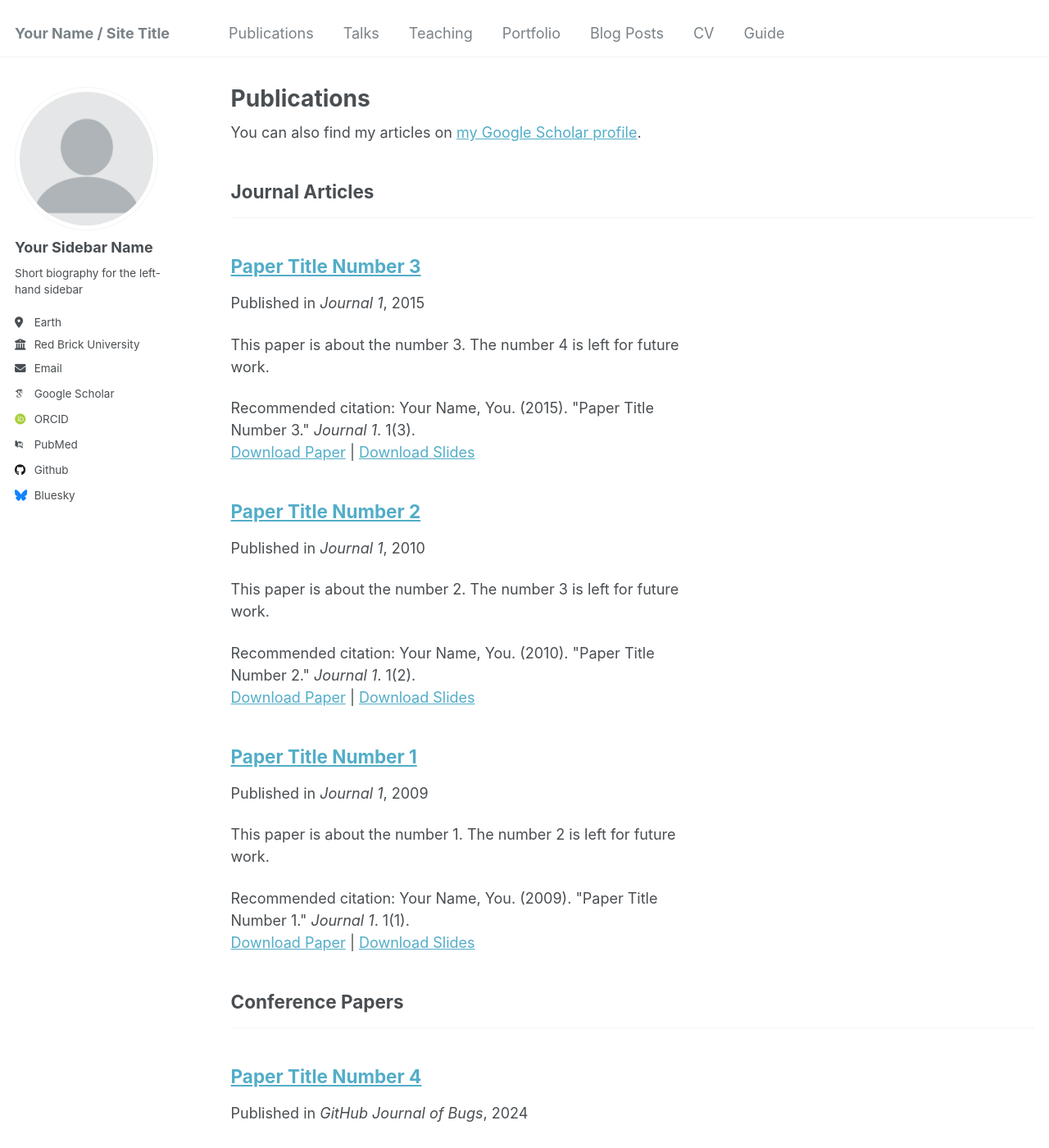
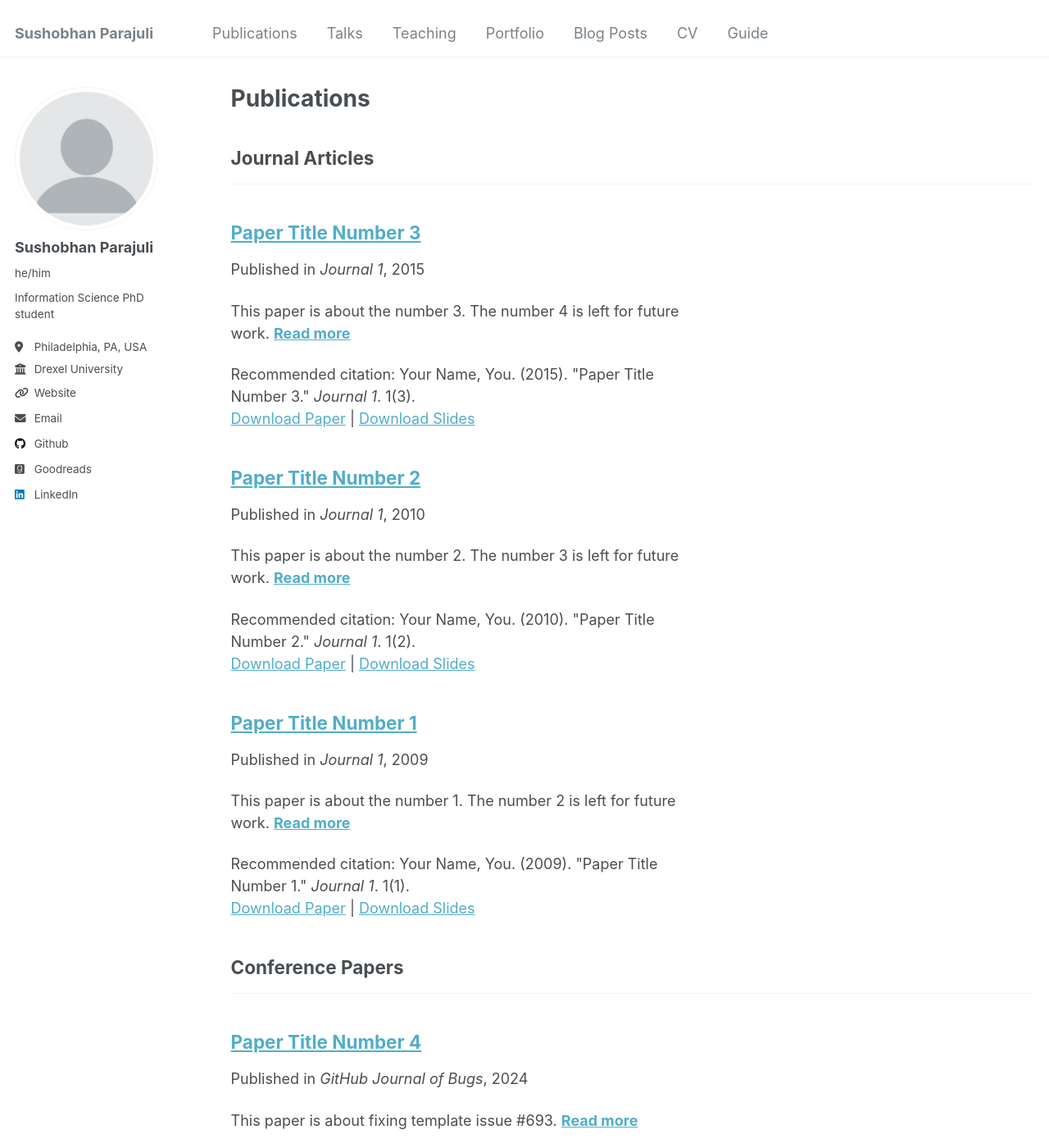
Before and after one commit to sushobhan2024/sushobhan2024.github.io, a Jekyll site: the page built from _pages/publications.html, in a window 1280 px wide and 1400 px high. Shown: the whole window at 82% size. Built offline with Jekyll 4.4.1, drawn with Linux system fonts in a browser that asks for light colours; some web fonts are replaced; some of the changed text lies outside the part shown.

Commit message:
Update _config.yml

```diff
--- a/_config.yml
+++ b/_config.yml
@@ -8,11 +8,11 @@
 
 # Basic Site Settings
 locale                   : "en-US"
-title                    : "Your Name / Site Title"
+title                    : "Sushobhan Parajuli"
 title_separator          : "-"
-name                     : &name "Your Name"
+name                     : &name "Sushobhan Parajuli"
 description              : &description "personal description"
-url                      : https://academicpages.github.io # the base hostname & protocol for your site e.g. "https://mmistakes.github.io"
+url                      : https://sushobhan2024.github.io # the base hostname & protocol for your site e.g. "https://mmistakes.github.io"
 baseurl                  : "" # the subpath of your site, e.g. "/blog"
 repository               : "academicpages/academicpages.github.io"
 
@@ -22,56 +22,33 @@ repository               : "academicpages/academicpages.github.io"
 author:
   # Biographic information
   avatar           : "profile.png"
-  name             : "Your Sidebar Name"
-  pronouns         : # example: "she/her"
-  bio              : "Short biography for the left-hand sidebar"
-  location         : "Earth"
-  employer         : "Red Brick University"
-  uri              : # URL
-  email            : "none@example.org"
+  name             : "Sushobhan Parajuli"
+  pronouns         : "he/him"
+  bio              : "Information Science PhD student"
+  location         : "Philadelphia, PA, USA"
+  employer         : "Drexel University"
+  uri              : "https://drexel.edu"
+  email            : "sp3886@drexel.edu"
 
   # Academic websites
   arxiv            : # URL - Update with the correct link to your profile
-  googlescholar    : "https://scholar.google.com/citations?user=PS_CX0AAAAAJ"
-  impactstory      : # URL
-  orcid            : "http://orcid.org/yourorcidurl"
-  semantic         : # URL
-  pubmed           : "https://www.ncbi.nlm.nih.gov/pubmed/?term=john+snow"
+  googlescholar    : # URL
   researchgate     : # URL
 
   # Repositories and software development
-  bitbucket        : # Username - Update with your username on the site
-  codepen          : # Username
-  dribbble         : # Username
-  github           : "academicpages"
+  gitlab           : # Username
+  github           : "sushobhan2024"
   kaggle           : # Username
   stackoverflow    : # User number or user number and name (i.e., use "1" or "1/jeff-atwood")
 
   # Social media
-  bluesky          : "bsky.app" # Replace this with you Bluesky username
-  facebook         : # Username
-  flickr           : # Username
-  foursquare       : # Username
-  goodreads        : # Username
-  google_plus      : # Username
-  keybase          : # Username
-  instagram        : # Username
-  lastfm           : # Username
-  linkedin         : # Username
+  goodreads        : "Sushobhan"
+  linkedin         : "sparajuli"
   mastodon         : # URL
   medium           : # URL
-  pinterest        : # Username
-  soundcloud       : # Username
-  steam            : # Username
-  telegram         : # URL
-  tumblr           : # Username
   twitter          : # Username for X / Twitter
-  vine             : # Username
-  weibo            : # Username
   wikipedia        : # Username
-  xing             : # Username
   youtube          : # Username
-  zhihu            : # Username
 
 # Publication Category - The following the list of publication categories and their headings
 publication_category:
@@ -87,7 +64,7 @@ teaser                   :  # filename of teaser fallback teaser image placed in
 breadcrumbs              : false # true, false (default)
 words_per_minute         : 160
 future                   : true
-read_more                : "disabled" # if enabled, adds "Read more" links to excerpts
+read_more                : "enabled" # if enabled, adds "Read more" links to excerpts
 talkmap_link             : false #change to true to add link to talkmap on talks page
 comments:
   provider               : # false (default), "disqus", "discourse", "facebook", "google-plus", "staticman", "custom"
```
